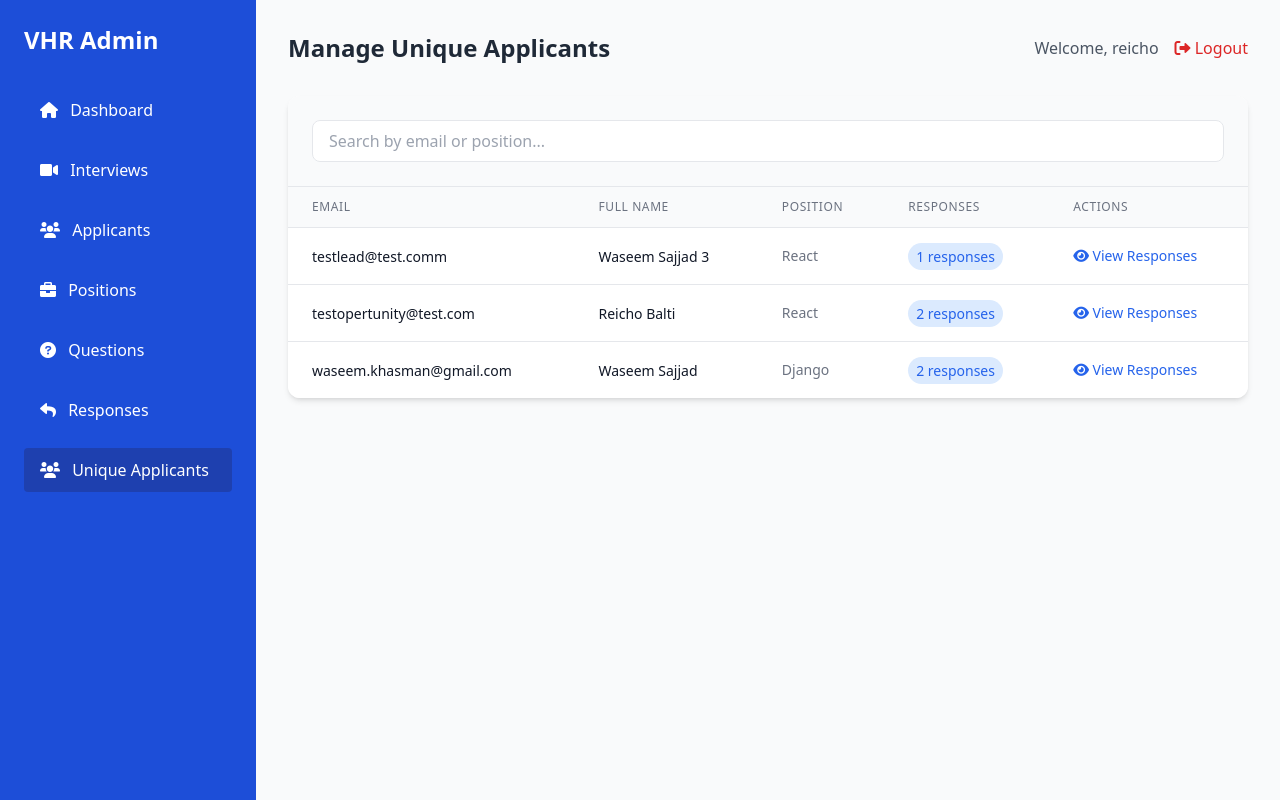
After one commit to ZubairHassann/VHR_DRF, a Django app: page /unique_applicants/ in a window 1280 px wide. The commit adds this page. Run offline with Django 5.2, Linux system fonts and the light colour scheme; a user stored in the database is signed in; data comes from the database, SQL or seed files in the repository; both versions use the stored data as it was after the commit; some libraries are stand-ins or nearby versions.

Commit message:
Login required added, Dashboard Updated

```diff
--- a/video_interview_api/config/settings.py
+++ b/video_interview_api/config/settings.py
@@ -38,9 +38,10 @@ INSTALLED_APPS = [
     'django.contrib.sessions',
     'django.contrib.messages',
     'django.contrib.staticfiles',
-    'interviews',
+    # 'interviews',
     'corsheaders',
     'rest_framework',
+    'interviews.apps.InterviewsConfig'
 ]
 
 MIDDLEWARE = [
@@ -137,3 +138,6 @@ CORS_ALLOW_ALL_ORIGINS = True
 
 MEDIA_URL = '/media/'
 MEDIA_ROOT = os.path.join(BASE_DIR, 'media')
+
+LOGIN_REDIRECT_URL = '/dashboard/'
+LOGIN_URL = '/admin/login/'
--- a/video_interview_api/interviews/apps.py
+++ b/video_interview_api/interviews/apps.py
@@ -1,6 +1,9 @@
 from django.apps import AppConfig
-
 
 class InterviewsConfig(AppConfig):
     default_auto_field = 'django.db.models.BigAutoField'
     name = 'interviews'
+
+    def ready(self):
+        # Import the template tags when the app is ready
+        from interviews.templatetags import response_filters
--- a/video_interview_api/interviews/templates/admin/base_admin.html
+++ b/video_interview_api/interviews/templates/admin/base_admin.html
@@ -32,6 +32,9 @@
                 <a href="{% url 'manage_responses' %}" class="block py-2.5 px-4 rounded transition {% if request.resolver_match.url_name == 'manage_responses' %}bg-blue-800{% endif %} hover:bg-blue-800">
                     <i class="fas fa-reply mr-2"></i> Responses
                 </a>
+                <a href="{% url 'manage_unique_applicants' %}" class="block py-2.5 px-4 rounded transition {% if request.resolver_match.url_name == 'manage_unique_applicants' %}bg-blue-800{% endif %} hover:bg-blue-800">
+                    <i class="fas fa-users mr-2"></i> Unique Applicants
+                </a>
             </nav>
         </div>
     </div>
@@ -43,9 +46,12 @@
             <h2 class="text-2xl font-bold text-gray-800">{% block page_title %}{% endblock %}</h2>
             <div class="flex items-center space-x-4">
                 <span class="text-gray-600">Welcome, {{ request.user.username }}</span>
-                <a href="{% url 'logout' %}" class="text-red-600 hover:text-red-800">
-                    <i class="fas fa-sign-out-alt"></i> Logout
-                </a>
+                <form method="POST" action="{% url 'admin_logout' %}" class="inline">
+                    {% csrf_token %}
+                    <button type="submit" class="text-red-600 hover:text-red-800">
+                        <i class="fas fa-sign-out-alt"></i> Logout
+                    </button>
+                </form>
             </div>
         </div>
 
--- /dev/null
+++ b/video_interview_api/interviews/templates/admin/manage_unique_applicants.html
@@ -0,0 +1,77 @@
+{% extends "admin/base_admin.html" %}
+{% block title %}Manage Unique Applicants{% endblock %}
+{% block page_title %}Manage Unique Applicants{% endblock %}
+
+{% block admin_content %}
+<div class="bg-white rounded-xl shadow-md overflow-hidden">
+    <!-- Search Filter -->
+    <div class="p-6 bg-gray-50 border-b">
+        <div class="flex items-center space-x-4">
+            <div class="flex-1">
+                <input type="text" id="searchInput" placeholder="Search by email or position..."
+                       class="w-full px-4 py-2 border rounded-lg focus:ring-2 focus:ring-blue-500 focus:border-blue-500">
+            </div>
+        </div>
+    </div>
+
+    <!-- Applicants List -->
+    <div class="overflow-x-auto">
+        <table class="min-w-full divide-y divide-gray-200">
+            <thead class="bg-gray-50">
+                <tr>
+                    <th class="px-6 py-3 text-left text-xs font-medium text-gray-500 uppercase tracking-wider">Email</th>
+                    <th class="px-6 py-3 text-left text-xs font-medium text-gray-500 uppercase tracking-wider">Full Name</th>
+                    <th class="px-6 py-3 text-left text-xs font-medium text-gray-500 uppercase tracking-wider">Position</th>
+                    <th class="px-6 py-3 text-left text-xs font-medium text-gray-500 uppercase tracking-wider">Responses</th>
+                    <th class="px-6 py-3 text-left text-xs font-medium text-gray-500 uppercase tracking-wider">Actions</th>
+                </tr>
+            </thead>
+            <tbody class="bg-white divide-y divide-gray-200">
+                {% for applicant in unique_applicants %}
+                <tr class="hover:bg-gray-50 transition">
+                    <td class="px-6 py-4 whitespace-nowrap">
+                        <span class="text-sm font-medium text-gray-900">{{ applicant.email }}</span>
+                    </td>
+                    <td class="px-6 py-4 whitespace-nowrap">
+                        <span class="text-sm text-gray-900">{{ applicant.fullname }}</span>
+                    </td>
+                    <td class="px-6 py-4 whitespace-nowrap text-sm text-gray-500">
+                        {{ applicant.position__name }}
+                    </td>
+                    <td class="px-6 py-4 whitespace-nowrap">
+                        <span class="px-2 py-1 text-sm text-blue-600 bg-blue-100 rounded-full">
+                            {{ applicant.responses_count }} responses
+                        </span>
+                    </td>
+                    <td class="px-6 py-4 whitespace-nowrap text-sm font-medium space-x-2">
+                        <a href="{% url 'view_applicant_responses' applicant.email applicant.position %}"
+                           class="text-blue-600 hover:text-blue-900">
+                            <i class="fas fa-eye"></i> View Responses
+                        </a>
+                    </td>
+                </tr>
+                {% empty %}
+                <tr>
+                    <td colspan="5" class="px-6 py-4 text-center text-gray-500">
+                        No unique applicants found.
+                    </td>
+                </tr>
+                {% endfor %}
+            </tbody>
+        </table>
+    </div>
+</div>
+
+<script>
+    // Search functionality
+    document.getElementById('searchInput').addEventListener('input', function(e) {
+        const searchText = e.target.value.toLowerCase();
+        const rows = document.querySelectorAll('tbody tr');
+
+        rows.forEach(row => {
+            const text = row.textContent.toLowerCase();
+            row.style.display = text.includes(searchText) ? '' : 'none';
+        });
+    });
+</script>
+{% endblock %}
--- a/video_interview_api/interviews/urls.py
+++ b/video_interview_api/interviews/urls.py
@@ -26,7 +26,11 @@ from interviews.views import (
     edit_interview,
     delete_interview,
     ApplicantUpdateView,
-    view_responses
+    view_responses,
+    manage_unique_applicants,
+    view_applicant_responses,
+    admin_login,
+    admin_logout,
 )
 
 # API Router Setup
@@ -71,3 +75,10 @@ urlpatterns = [
     path('view_responses/', view_responses, name='view_responses'),
 
 ]
+
+urlpatterns += [
+    path('unique_applicants/', manage_unique_applicants, name='manage_unique_applicants'),
+    path('unique_applicants/<str:email>/<int:position_id>/', view_applicant_responses, name='view_applicant_responses'),
+    path('admin/login/', admin_login, name='admin_login'),
+    path('admin/logout/', admin_logout, name='admin_logout'),
+]
--- a/video_interview_api/interviews/views.py
+++ b/video_interview_api/interviews/views.py
@@ -25,6 +25,7 @@ from .serializers import (
     PositionSerializer,
     QuestionSerializer,
 )
+from django.db.models import Count
 
 
 @api_view(['POST'])
@@ -144,7 +145,7 @@ class InterviewViewSet(viewsets.ModelViewSet):
     serializer_class = InterviewSerializer
     permission_classes = [permissions.AllowAny]
 
-# @login_required
+@login_required
 def admin_dashboard(request):
     context = {
         'total_interviews': Interview.objects.count(),
@@ -363,3 +364,66 @@ def view_responses(request):
     applicant = get_object_or_404(Applicant, id=applicant_id)
     responses = ApplicantResponse.objects.filter(applicant=applicant)
     return render(request, 'admin/view_responses.html', {'applicant': applicant, 'responses': responses})
+
+
+
+
+# Add this view to list unique applicants
+@login_required
+def manage_unique_applicants(request):
+    unique_applicants = Applicant.objects.values(
+        'id',
+        'email',
+        'position',
+        'position__name',
+        'fullname'
+    ).annotate(
+        responses_count=Count('responses')  # Changed from 'applicantresponse' to 'responses'
+    ).order_by('email')
+    return render(request, 'admin/manage_unique_applicants.html', {
+        'unique_applicants': unique_applicants
+    })
+
+# Add this view to show responses of a specific applicant
+@login_required
+def view_applicant_responses(request, email, position_id):
+    applicant = get_object_or_404(Applicant, email=email, position_id=position_id)
+    responses = applicant.responses.all()
+
+    # Get total questions for this position using the positions field
+    total_questions = Question.objects.filter(positions=position_id).count()
+
+    return render(request, 'admin/view_applicant_responses.html', {
+        'applicant': applicant,
+        'responses': responses,
+        'total_questions': total_questions
+    })
+
+
+@login_required
+def admin_login(request):
+    if request.user.is_authenticated and request.user.is_staff:
+        return redirect('admin_dashboard')
+
+    if request.method == 'POST':
+        username = request.POST.get('username')
+        password = request.POST.get('password')
+        user = authenticate(request, username=username, password=password)
+
+        if user is not None and user.is_staff:
+            login(request, user)
+            return redirect('admin_dashboard')
+        else:
+            return render(request, 'admin/login.html', {
+                'error': 'Invalid credentials or insufficient permissions'
+            })
+
+    return render(request, 'admin/login.html')
+
+
+
+@login_required
+@require_http_methods(["GET", "POST"])
+def admin_logout(request):
+    logout(request)
+    return redirect('admin_login')
```
Also changed, not shown: video_interview_api/interviews/templates/admin/login.html (added, +49 -0 lines), video_interview_api/interviews/templates/admin/view_applicant_responses.html (added, +114 -0 lines), video_interview_ui/frontend/templates/frontend/video_interview.html (+119 -35 lines), video_interview_api/db.sqlite3, video_interview_api/interviews/migrations/0006_alter_applicantresponse_video_response.py (added), video_interview_api/interviews/templatetags/__init__.py (added), 1 other file.
